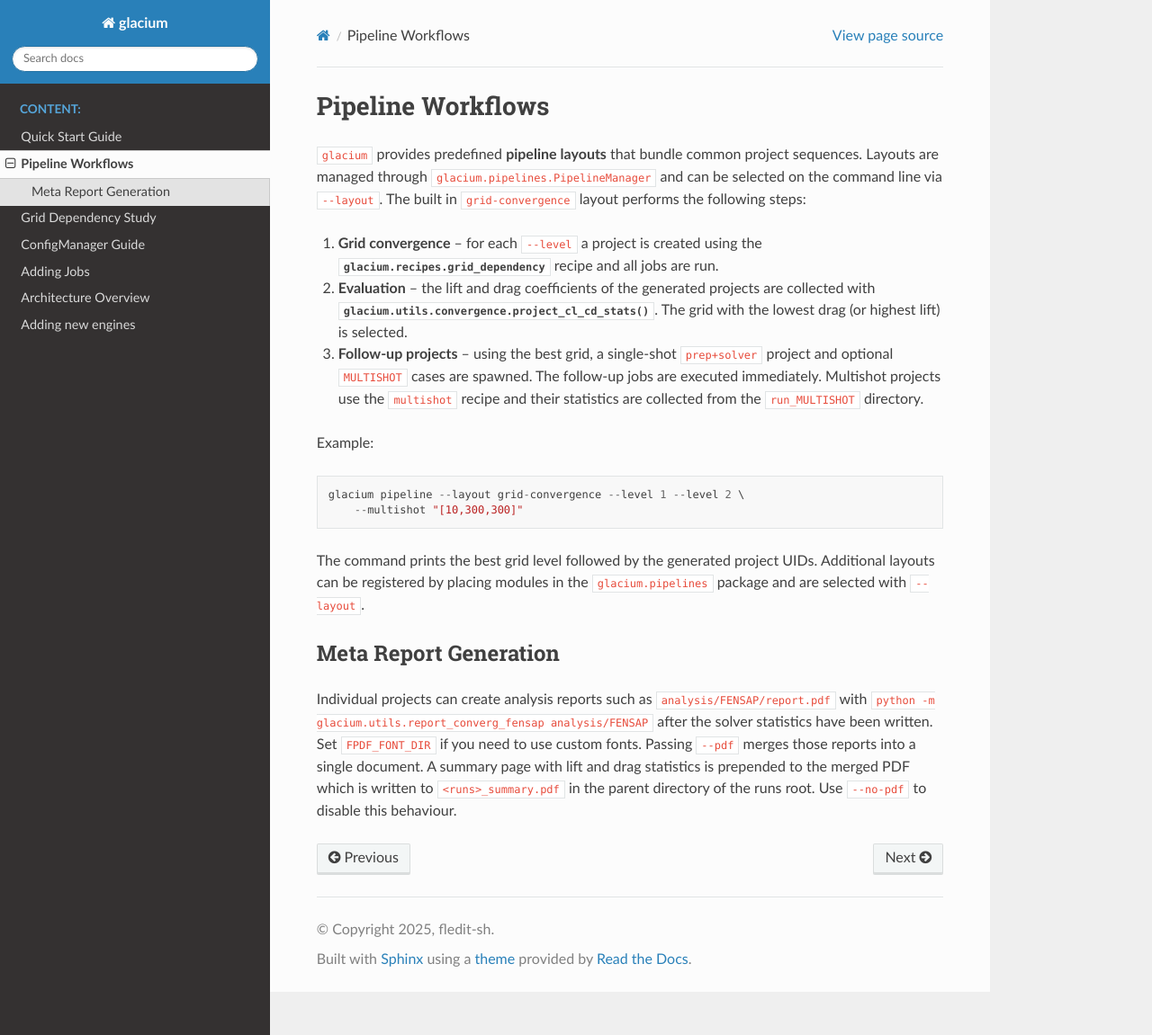
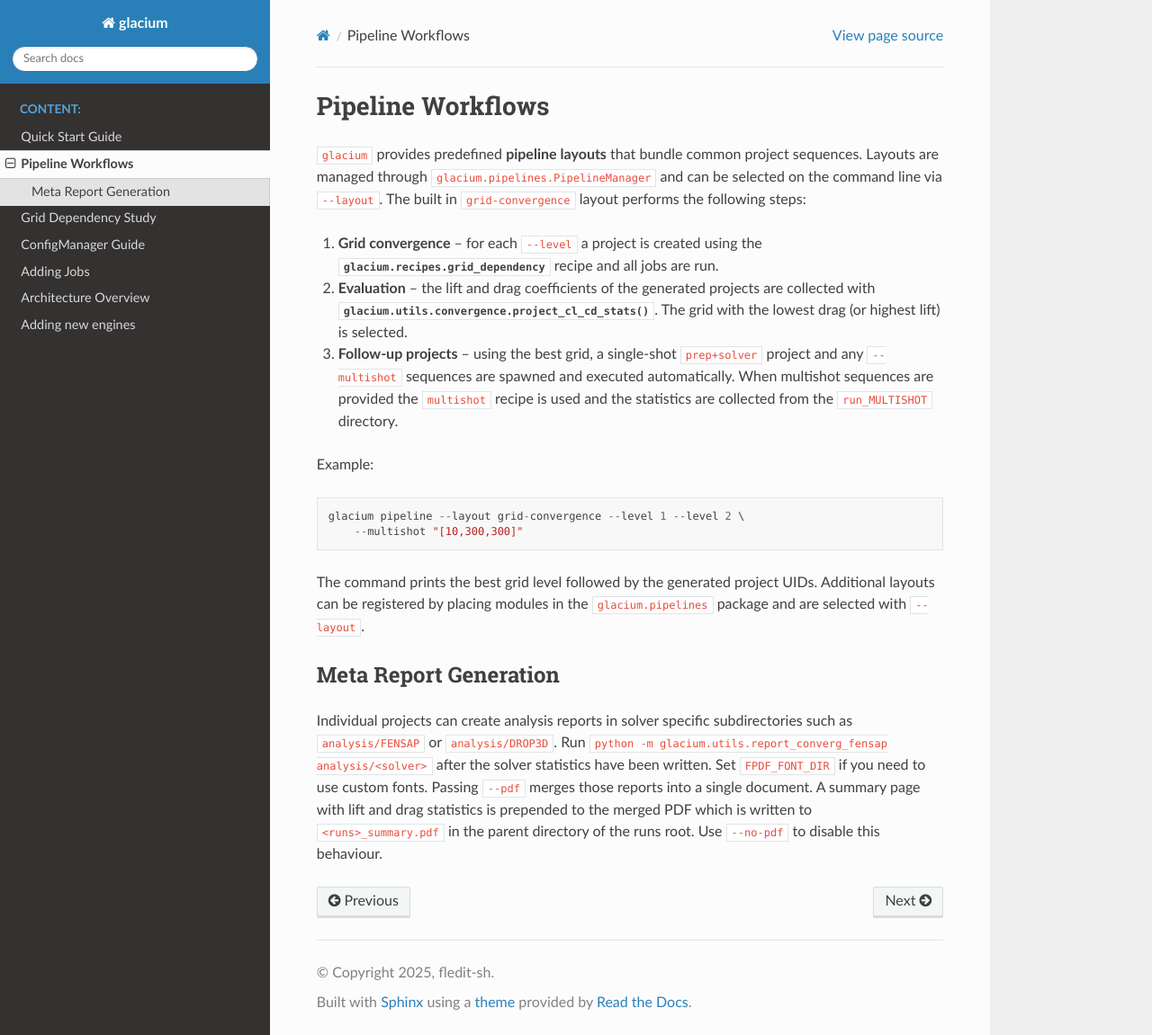
Before and after one commit to fledit-sh/glacium-repo, a Sphinx documentation site: the page built from docs/pipeline.rst, in a window 1280 px wide and 1151 px high. Shown: the whole window at 90% size. Built offline with Sphinx 7.4.7 and the Read the Docs theme 3.1.0, drawn with Linux system fonts in a browser that asks for light colours.

Commit message:
docs: update grid convergence layout info

```diff
--- a/docs/pipeline.rst
+++ b/docs/pipeline.rst
@@ -14,9 +14,9 @@ the following steps:
    :func:`glacium.utils.convergence.project_cl_cd_stats`.  The grid with
    the lowest drag (or highest lift) is selected.
 3. **Follow-up projects** – using the best grid, a single-shot
-   ``prep+solver`` project and optional ``MULTISHOT`` cases are spawned.
-   The follow-up jobs are executed immediately.  Multishot projects use
-   the ``multishot`` recipe and their statistics are collected from the
+   ``prep+solver`` project and any ``--multishot`` sequences are spawned
+   and executed automatically.  When multishot sequences are provided the
+   ``multishot`` recipe is used and the statistics are collected from the
    ``run_MULTISHOT`` directory.
 
 Example::
@@ -31,11 +31,11 @@ UIDs.  Additional layouts can be registered by placing modules in the
 Meta Report Generation
 ----------------------
 
-Individual projects can create analysis reports such as
-``analysis/FENSAP/report.pdf`` with
-``python -m glacium.utils.report_converg_fensap analysis/FENSAP`` after
-the solver statistics have been written.  Set ``FPDF_FONT_DIR`` if you
-need to use custom fonts.  Passing ``--pdf`` merges those reports into a
+Individual projects can create analysis reports in solver specific
+subdirectories such as ``analysis/FENSAP`` or ``analysis/DROP3D``.
+Run ``python -m glacium.utils.report_converg_fensap analysis/<solver>``
+after the solver statistics have been written.  Set ``FPDF_FONT_DIR`` if
+you need to use custom fonts.  Passing ``--pdf`` merges those reports into a
 single document.  A summary page with lift and drag statistics is
 prepended to the merged PDF which is written to ``<runs>_summary.pdf`` in
 the parent directory of the runs root.  Use ``--no-pdf`` to disable this
```
Also changed, not shown: docs/grid_dependency_study.rst (+6 -3 lines).
